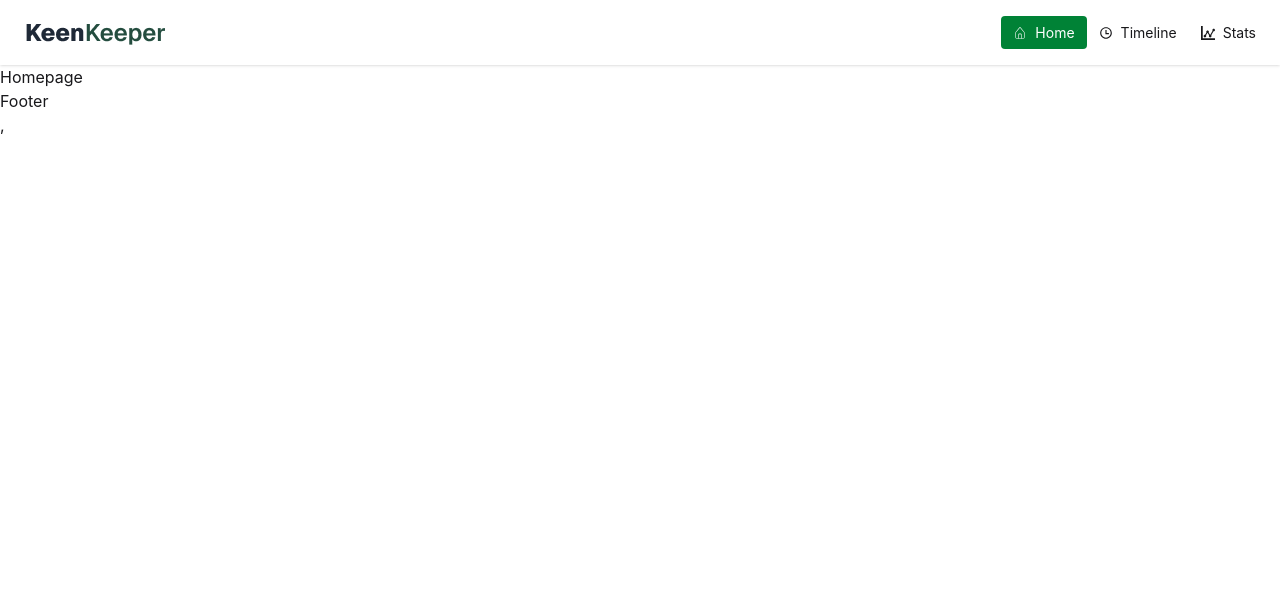
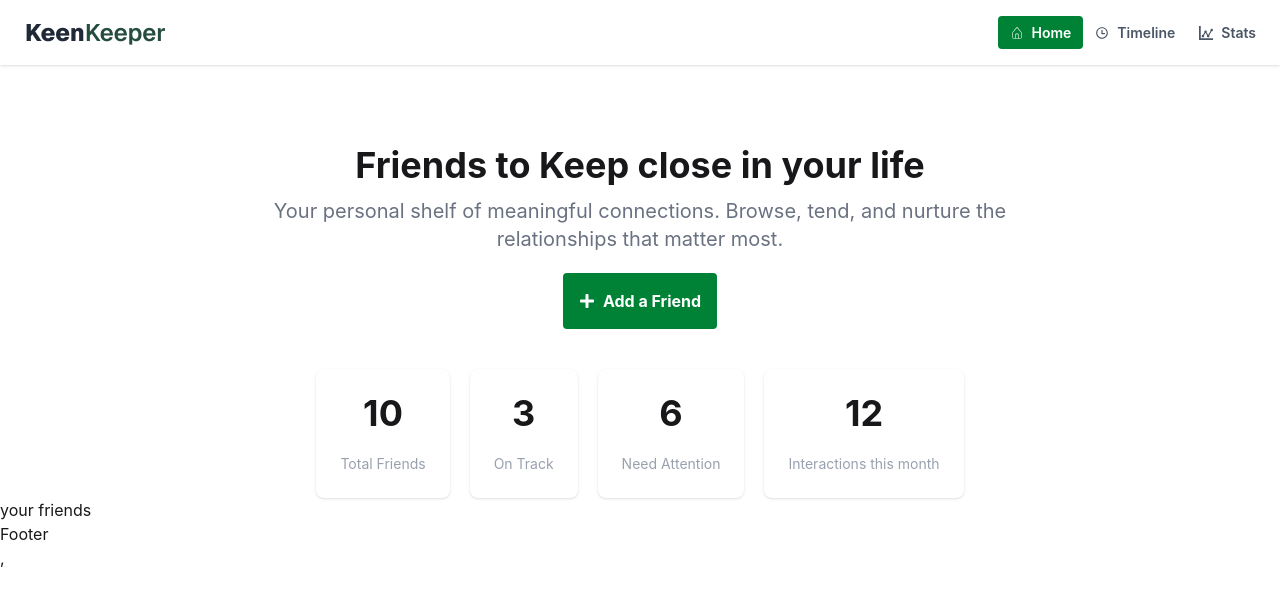
Before and after one commit to Mishu78/keenKeeper-project, a React (Vite) app: page / in a window 1280 px wide. Shown: the top 602 px of the page. Built offline with nearby package versions, Linux system fonts and the light colour scheme.

Commit message:
stats are added

```diff
--- /dev/null
+++ b/src/Components/homepage/Banner.jsx
@@ -0,0 +1,16 @@
+import React from 'react';
+import { FaPlus } from "react-icons/fa";
+const Banner = () => {
+    return (
+        <div className=' flex flex-col justify-center items-center text-center pt-20'>
+            <h2 className='font-bold text-4xl pb-3'>Friends to Keep close in your life</h2>
+            <p className='text-xl text-gray-500 pb-5'>Your personal shelf of meaningful connections. Browse, tend, and nurture the <br />
+relationships that matter most.</p>
+<div className='items-center flex'>
+    <button className='p-4 rounded-sm flex items-center gap-2 bg-green-700 text-white font-bold'><FaPlus />Add a Friend</button>
+</div>
+        </div>
+    );
+};
+
+export default Banner;
--- /dev/null
+++ b/src/Components/homepage/Stats.jsx
@@ -0,0 +1,37 @@
+import React from 'react';
+
+const Stats = () => {
+    return (
+        <div className='flex  justify-center items-center text-center pt-10'>
+            <div className="card bg-base-100 shadow-sm mr-5">
+  <div className="card-body">
+    <h2 className="text-center  font-bold text-4xl pb-3">10</h2>
+    <p className='text-gray-400'>Total Friends</p>
+  </div>
+</div>
+
+ <div className="card bg-base-100 shadow-sm mr-5">
+  <div className="card-body">
+    <h2 className="text-center font-bold text-4xl pb-3">3</h2>
+    <p className='text-gray-400'>On Track</p>
+  </div>
+</div>
+
+ <div className=" card bg-base-100 shadow-sm mr-5">
+  <div className="card-body">
+    <h2 className="text-center font-bold text-4xl pb-3">6</h2>
+    <p className='text-gray-400'>Need Attention</p>
+  </div>
+</div>
+
+ <div className=" card bg-base-100 shadow-sm">
+  <div className="card-body">
+    <h2 className="text-center font-bold text-4xl pb-3">12</h2>
+    <p className='text-gray-400'>Interactions this month</p>
+  </div>
+</div>
+        </div>
+    );
+};
+
+export default Stats;
--- /dev/null
+++ b/src/Components/homepage/YourFriends.jsx
@@ -0,0 +1,11 @@
+import React from 'react';
+
+const YourFriends = () => {
+    return (
+        <div>
+            your friends
+        </div>
+    );
+};
+
+export default YourFriends;
--- a/src/Components/shared/NavBar.jsx
+++ b/src/Components/shared/NavBar.jsx
@@ -12,10 +12,10 @@ const NavBar = () => {
   </div>
   <div className="flex-none">
     <ul className="menu menu-horizontal px-1">
-      <li><NavLink to={'/'} className={({isActive})=>`${isActive ? "bg-green-700 text-white" : "bg-white"}`}><CiHome />Home</NavLink></li>
-      <li><NavLink to={'/timeline'} className={({isActive})=>`${isActive ? "bg-green-700 text-white" : "bg-white"}`}><RiTimeLine />Timeline</NavLink>
+      <li><NavLink to={'/'} className={({isActive})=>`text-gray-600 font-semibold ${isActive ? "bg-green-700 text-white" : "bg-white"}`}><CiHome />Home</NavLink></li>
+      <li><NavLink to={'/timeline'} className={({isActive})=>`text-gray-600 font-semibold ${isActive ? "bg-green-700 text-white" : "bg-white"}`}><RiTimeLine />Timeline</NavLink>
       </li>
-       <li><NavLink to={'/stats'} className={({isActive})=>`${isActive ? "bg-green-700 text-white" : "bg-white"}`}><ImStatsDots />Stats</NavLink>
+       <li><NavLink to={'/stats'} className={({isActive})=>`text-gray-600 font-semibold ${isActive ? "bg-green-700 text-white" : "bg-white"}`}><ImStatsDots />Stats</NavLink>
       </li>
     </ul>
   </div>
--- a/src/main.jsx
+++ b/src/main.jsx
@@ -7,6 +7,7 @@ import RootLayout from './layout/RootLayout'
 import Timeline from './pages/Timeline/Timeline'
 import Stats from './pages/Stats/Stats'
 import NotFoundPage from './pages/NotFoundPage/NotFoundPage'
+import Homepage from './pages/homepage/Homepage'
 const router= createBrowserRouter(
   [
     {
@@ -15,7 +16,7 @@ const router= createBrowserRouter(
       children:[
         {
           path:'/',
-          element: <h2>Homepage</h2>
+          element: <Homepage/>
         },
         {
           path:'/timeline',
--- a/src/pages/homepage/Homepage.jsx
+++ b/src/pages/homepage/Homepage.jsx
@@ -0,0 +1,16 @@
+import React from 'react';
+import Banner from '../../Components/homepage/Banner';
+import Stats from '../../Components/homepage/Stats';
+import YourFriends from '../../Components/homepage/YourFriends';
+
+const Homepage = () => {
+    return (
+        <div>
+            <Banner/>
+            <Stats/>
+            <YourFriends/>
+        </div>
+    );
+};
+
+export default Homepage;
```
